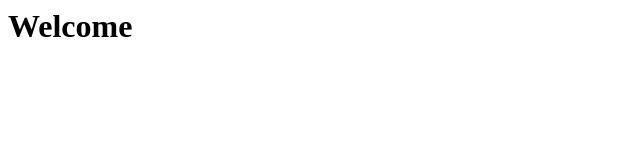
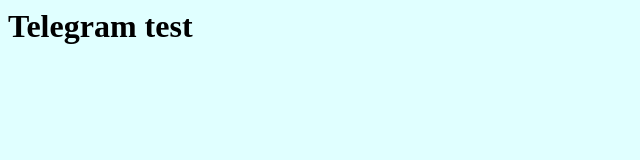
Before and after one commit to vzharkov/tmp-tlg1.github.com, a plain HTML site: page index.html in a window 1280 px wide. Shown: the whole page, without its empty margins (0-640 px from the left). Drawn offline with Linux system fonts and the light colour scheme.

Commit message:
add simple js

```diff
--- a/index.html
+++ b/index.html
@@ -1,5 +1,6 @@
 <html>
-  <body>
-    <h1>Welcome</h1>
+  <body id="body">
+    <h1>Telegram test</h1>
+    <script src="js/main.js"></script>
   </body>
 </html>
--- /dev/null
+++ b/js/main.js
@@ -0,0 +1,2 @@
+let body = document.getElementById('body');
+body.style['backgroundColor'] = 'lightcyan';
```
